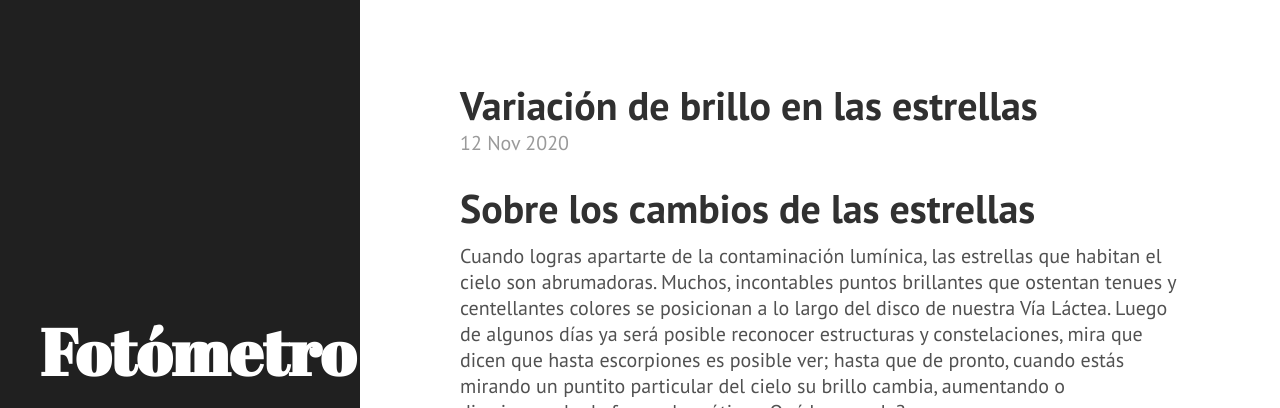
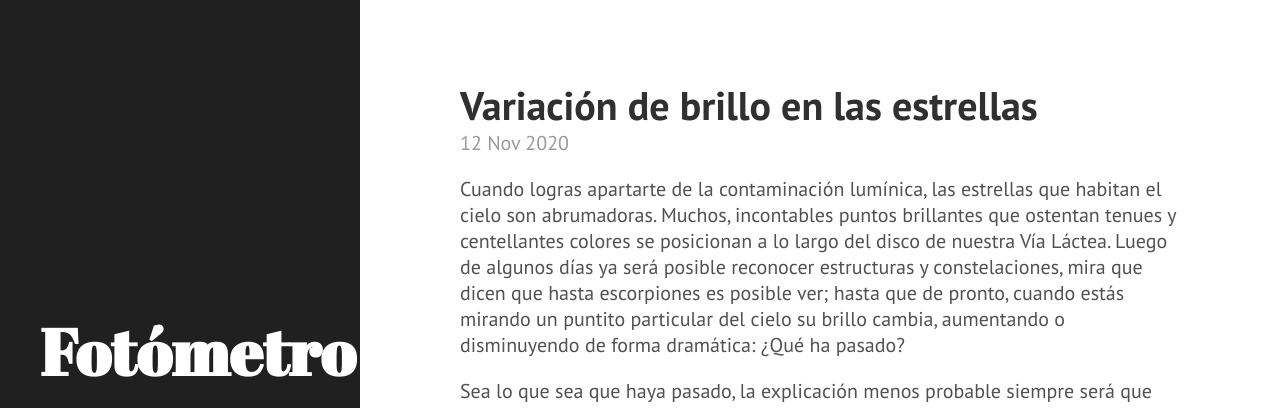
Before and after one commit to nicomedinap/nicomedinap.github.io, a Jekyll site: the page built from _posts/2020-11-12-VariabilidadEstelar.md, in a window 1280 px wide and 900 px high, cut to the strip 0-408 px from the top of the window. Built offline with Jekyll 4.4.1, drawn with Linux system fonts in a browser that asks for light colours; formulas are drawn with MathJax 3; a script that is not in the unit is left out.

Commit message:
Update 2020-11-12-VariabilidadEstelar.md

```diff
--- a/_posts/2020-11-12-VariabilidadEstelar.md
+++ b/_posts/2020-11-12-VariabilidadEstelar.md
@@ -17,7 +17,7 @@ title:  "Variación de brillo en las estrellas"
 <div class="cell border-box-sizing text_cell rendered"><div class="prompt input_prompt">
 </div><div class="inner_cell">
 <div class="text_cell_render border-box-sizing rendered_html">
-<h1 id="Sobre-los-cambios-de-las-estrellas">Sobre los cambios de las estrellas<a class="anchor-link" href="#Sobre-los-cambios-de-las-estrellas"></a></h1><p>Cuando logras apartarte de la contaminación lumínica, las estrellas que habitan el cielo son abrumadoras. Muchos, incontables puntos brillantes que ostentan tenues y centellantes colores se posicionan a lo largo del disco de nuestra Vía Láctea. Luego de algunos días ya será posible reconocer estructuras y constelaciones, mira que dicen que hasta escorpiones es posible ver; hasta que de pronto, cuando estás mirando un puntito particular del cielo su brillo cambia, aumentando o disminuyendo de forma dramática: ¿Qué ha pasado?</p>
+<p>Cuando logras apartarte de la contaminación lumínica, las estrellas que habitan el cielo son abrumadoras. Muchos, incontables puntos brillantes que ostentan tenues y centellantes colores se posicionan a lo largo del disco de nuestra Vía Láctea. Luego de algunos días ya será posible reconocer estructuras y constelaciones, mira que dicen que hasta escorpiones es posible ver; hasta que de pronto, cuando estás mirando un puntito particular del cielo su brillo cambia, aumentando o disminuyendo de forma dramática: ¿Qué ha pasado?</p>
 <p>Sea lo que sea que haya pasado, la explicación menos probable siempre será que fue un alien, un OVNI o vida extraterrestre. Resulta que el universo esta lleno de luces extrañas que cambian su brillo a lo largo del tiempo, y lo más probable es que nos hayamos topado con una <strong>estrella variable</strong>, una fuente estelar que cambia su brillo superficial mientras el tiempo pasa. La verdad que son muy comunes, existen de muchos tipos y hoy explicaré cómo podemos llegar a saber tantas cosas sobre estos puntitos luminosos.</p>
 <table>
 <thead><tr>
```
